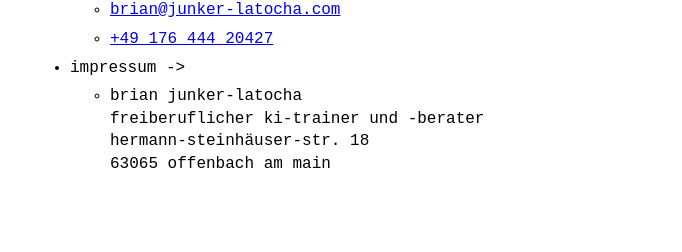
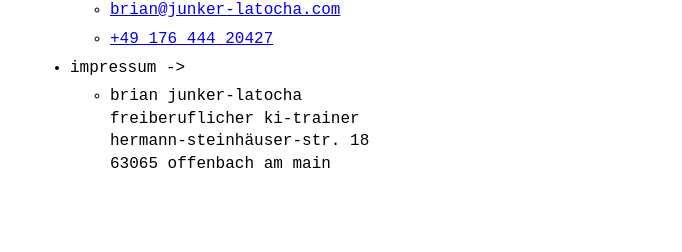
Before and after one commit to BrianInGermany/KI-Kolloquium-, a Jekyll site: the page built from index.md, in a window 1280 px wide. Shown: the part 1059-1311 px from the top of the page, without its empty margins (290-972 px from the left). Built offline with Jekyll 4.4.1, drawn with Linux system fonts in a browser that asks for light colours.

Commit message:
Update menu.yml

```diff
--- a/_data/menu.yml
+++ b/_data/menu.yml
@@ -9,7 +9,7 @@
       - title: <a href="tel:+4917644420427">+49 176 444 20427</a>
   - title: impressum ->
     entries:
-      - title: brian junker-latocha<br>freiberuflicher ki-trainer und -berater<br>hermann-steinhäuser-str. 18<br>63065 offenbach am main
+      - title: brian junker-latocha<br>freiberuflicher ki-trainer<br>hermann-steinhäuser-str. 18<br>63065 offenbach am main
 
 
   # - title: all posts
```
